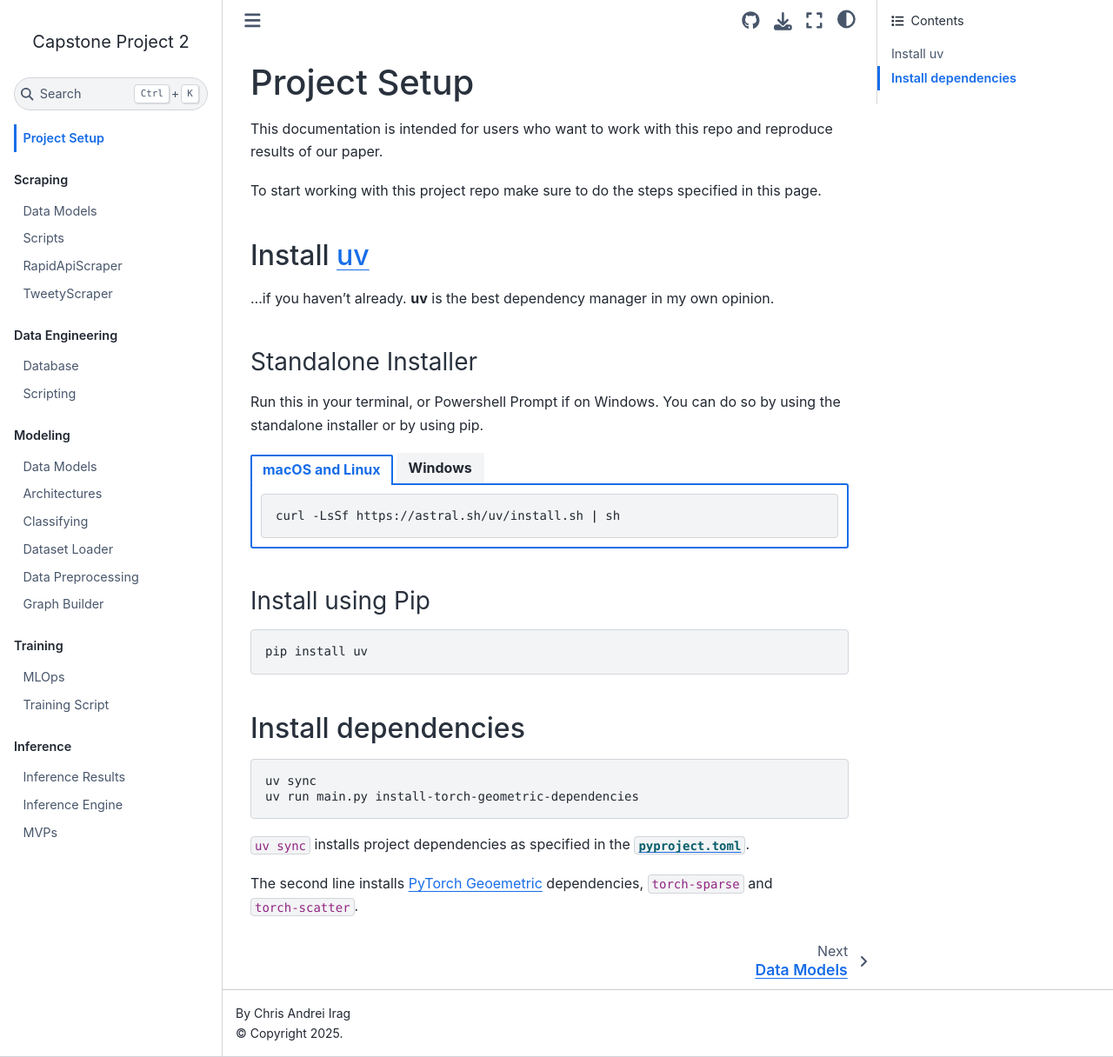
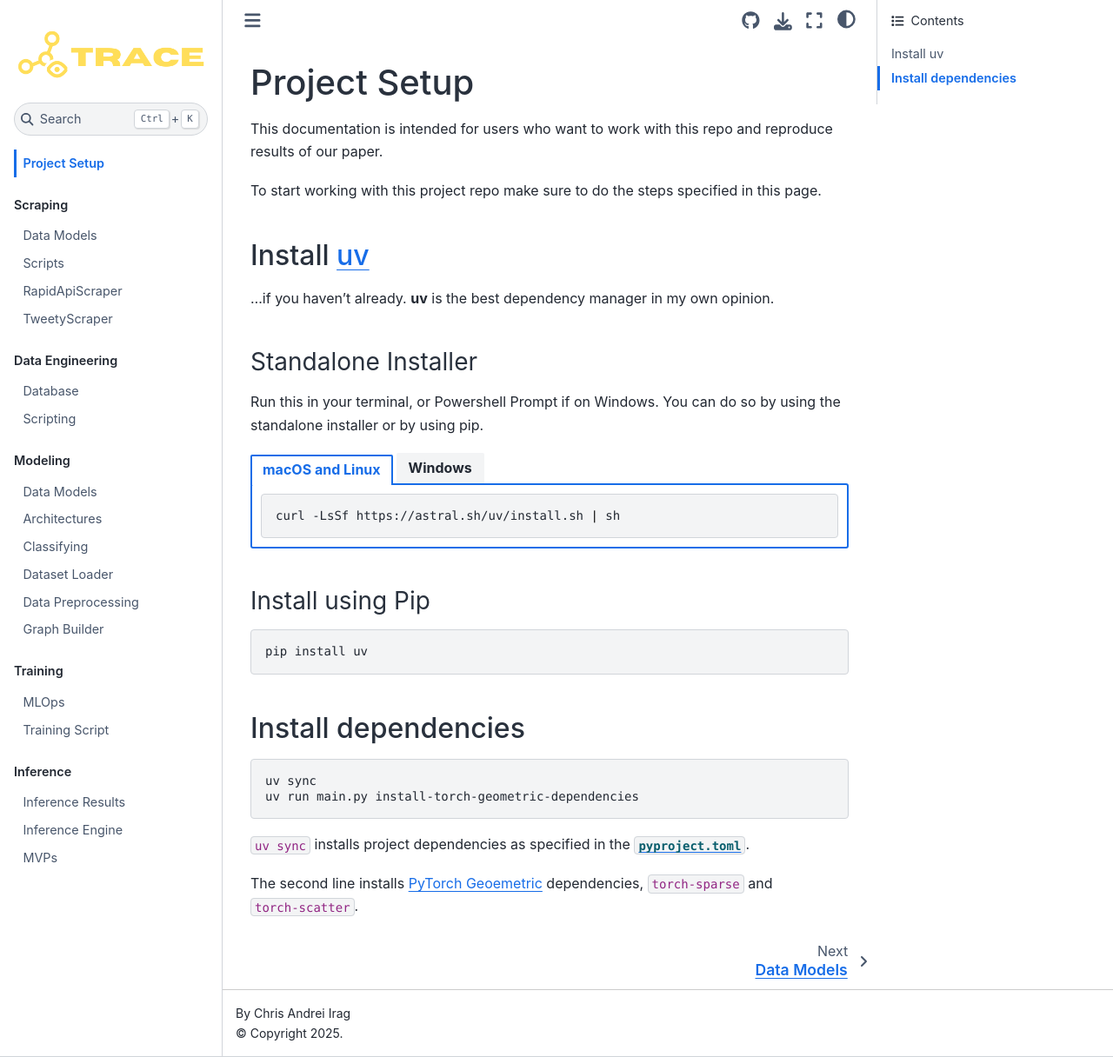
Before and after one commit to iragca/capstone-project-2, a Jupyter Book: the page built from docs/content/introduction.md, in a window 1280 px wide and 1216 px high. Shown: the whole window at 87% size. Built offline with Jupyter Book 1.0.4 settings and Sphinx 7.4.7 and the Sphinx Book theme 1.1.4, drawn with Linux system fonts in a browser that asks for light colours.

Commit message:
feat: update documentation title and add logo image for TRACE project

```diff
--- a/docs/_config.yml
+++ b/docs/_config.yml
@@ -1,8 +1,8 @@
-title: Capstone Project 2
+title: TRACE Documentation
 author: Chris Andrei Irag
 copyright: "2025"
 
-# logo: docs/images/gradient-descent.jpg
+logo: content/images/trace-2.png
 # execute:
 #   execute_notebooks: force
 
```
Also changed, not shown: docs/content/images/trace-2.png (added).
